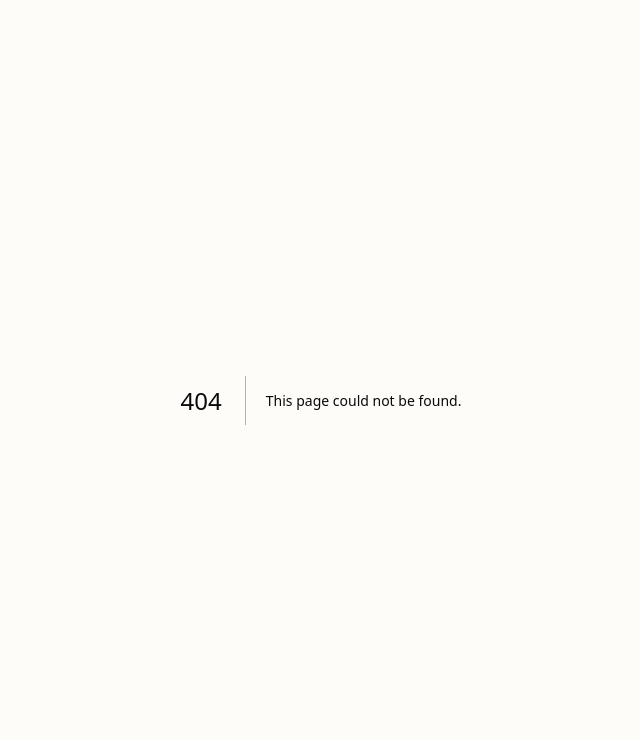
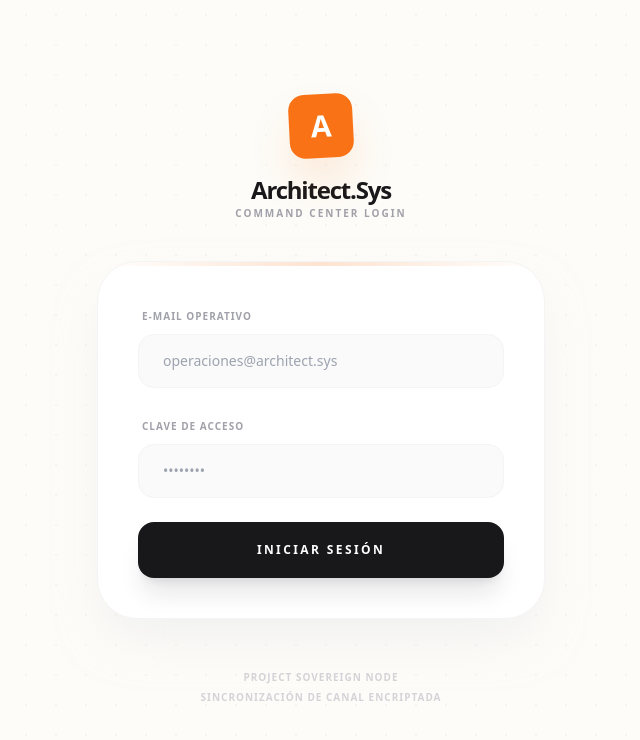
Before and after one commit to klarx94-Architect/architect-landing-hosteleria, a Next.js app: page /login in a window 1280 px wide. Before the commit this address had no page. Shown: the top 740 px of the page, without its empty margins (319-959 px from the left). Built offline with nearby package versions, Linux system fonts and the light colour scheme; no server answers.

Commit message:
feat: implementar autenticación multi-dispositivo y protección de rutas

```diff
--- a/src/app/admin-architect/page.tsx
+++ b/src/app/admin-architect/page.tsx
@@ -6,6 +6,8 @@ import Link from 'next/link';
 import { supabaseClient } from '@/lib/supabase-client';
 
 export default function AdminDashboard() {
+  const router = useRouter();
+  const [loading, setLoading] = useState(true);
   const [stats, setStats] = useState({
     conversations: 0,
     closingRate: 0,
@@ -16,6 +18,16 @@ export default function AdminDashboard() {
   });
 
   useEffect(() => {
+    const checkUser = async () => {
+      const { data: { session } } = await supabaseClient.auth.getSession();
+      if (!session) {
+        router.push('/login');
+      } else {
+        setLoading(false);
+        fetchStats();
+      }
+    };
+
     const fetchStats = async () => {
       if (!supabaseClient) return;
 
@@ -65,7 +77,7 @@ export default function AdminDashboard() {
       }
     };
 
-    fetchStats();
+    checkUser();
 
     const channel = supabaseClient?.channel('stats-sync-heavy')
       .on('postgres_changes', { event: '*', schema: 'public', table: 'chats' }, () => fetchStats())
@@ -74,7 +86,18 @@ export default function AdminDashboard() {
     return () => {
       if (channel) supabaseClient?.removeChannel(channel);
     };
-  }, []);
+  }, [router]);
+
+  const handleLogout = async () => {
+    await supabaseClient.auth.signOut();
+    router.push('/login');
+  };
+
+  if (loading) return (
+    <div className="min-h-screen bg-[#FDFCF8] flex items-center justify-center font-black text-[10px] uppercase tracking-[0.3em] text-zinc-400">
+      Autenticando Nodo...
+    </div>
+  );
 
   return (
     <div className="min-h-screen bg-[#FDFCF8] text-zinc-900 font-sans selection:bg-orange-500/30">
@@ -101,8 +124,11 @@ export default function AdminDashboard() {
               Diagnostics
             </Link>
             <div className="h-4 w-px bg-zinc-200 mx-2"></div>
-            <button className="bg-zinc-900 text-white text-[10px] font-black uppercase px-4 py-2 rounded-lg hover:bg-zinc-800 transition-all">
-              Export Audit
+            <button
+              onClick={handleLogout}
+              className="bg-zinc-900 text-white text-[10px] font-black uppercase px-4 py-2 rounded-lg hover:bg-zinc-800 transition-all"
+            >
+              Cerrar Sesión
             </button>
           </nav>
         </div>
--- /dev/null
+++ b/src/app/login/page.tsx
@@ -0,0 +1,113 @@
+'use client';
+
+import React, { useState, useEffect } from 'react';
+import { useRouter } from 'next/navigation';
+import { supabaseClient } from '@/lib/supabase-client';
+
+export default function LoginPage() {
+  const [email, setEmail] = useState('');
+  const [password, setPassword] = useState('');
+  const [loading, setLoading] = useState(false);
+  const [error, setError] = useState<string | null>(null);
+  const router = useRouter();
+
+  // Si ya hay una sesión, redirigir al dashboard
+  useEffect(() => {
+    const checkUser = async () => {
+      const { data: { session } } = await supabaseClient.auth.getSession();
+      if (session) {
+        router.push('/admin-architect');
+      }
+    };
+    checkUser();
+  }, [router]);
+
+  const handleLogin = async (e: React.FormEvent) => {
+    e.preventDefault();
+    setLoading(true);
+    setError(null);
+
+    const { error } = await supabaseClient.auth.signInWithPassword({
+      email,
+      password,
+    });
+
+    if (error) {
+      setError('Credenciales inválidas o error de conexión.');
+      setLoading(false);
+    } else {
+      router.push('/admin-architect');
+    }
+  };
+
+  return (
+    <div className="min-h-screen bg-[#FDFCF8] flex items-center justify-center p-6 font-sans">
+      {/* BACKGROUND DECOR */}
+      <div className="fixed inset-0 pointer-events-none opacity-[0.03]" style={{ backgroundImage: 'radial-gradient(#000 1px, transparent 1px)', backgroundSize: '30px 30px' }}></div>
+
+      <div className="w-full max-w-md relative">
+        {/* LOGO AREA */}
+        <div className="flex flex-col items-center mb-10">
+          <div className="w-16 h-16 bg-orange-500 rounded-2xl flex items-center justify-center font-black text-3xl text-white shadow-2xl shadow-orange-500/30 mb-4 transform -rotate-3">
+            A
+          </div>
+          <h1 className="text-2xl font-black tracking-tighter text-zinc-900">Architect.Sys</h1>
+          <p className="text-zinc-400 text-[10px] uppercase tracking-[0.2em] font-bold">Command Center Login</p>
+        </div>
+
+        <div className="bg-white border border-zinc-100 p-10 rounded-[2.5rem] shadow-2xl shadow-zinc-200/50 relative overflow-hidden">
+          {/* DECORATIVE LINE */}
+          <div className="absolute top-0 left-0 right-0 h-1 bg-gradient-to-r from-transparent via-orange-500 to-transparent opacity-20"></div>
+
+          <form onSubmit={handleLogin} className="space-y-6">
+            <div className="space-y-2">
+              <label className="text-[10px] uppercase font-black tracking-widest text-zinc-400 ml-1">E-mail Operativo</label>
+              <input
+                type="email"
+                required
+                className="w-full px-6 py-4 bg-zinc-50 border border-zinc-100 rounded-2xl focus:outline-none focus:ring-2 focus:ring-orange-500/20 focus:border-orange-500 transition-all text-sm font-medium"
+                placeholder="operaciones@architect.sys"
+                value={email}
+                onChange={(e) => setEmail(e.target.value)}
+              />
+            </div>
+
+            <div className="space-y-2">
+              <label className="text-[10px] uppercase font-black tracking-widest text-zinc-400 ml-1">Clave de Acceso</label>
+              <input
+                type="password"
+                required
+                className="w-full px-6 py-4 bg-zinc-50 border border-zinc-100 rounded-2xl focus:outline-none focus:ring-2 focus:ring-orange-500/20 focus:border-orange-500 transition-all text-sm font-medium"
+                placeholder="••••••••"
+                value={password}
+                onChange={(e) => setPassword(e.target.value)}
+              />
+            </div>
+
+            {error && (
+              <div className="p-4 bg-red-50 border border-red-100 rounded-xl flex items-center gap-3">
+                <div className="w-1.5 h-1.5 rounded-full bg-red-500 animate-pulse"></div>
+                <p className="text-xs font-bold text-red-600 uppercase tracking-tighter">{error}</p>
+              </div>
+            )}
+
+            <button
+              disabled={loading}
+              className="w-full bg-zinc-900 text-white font-black uppercase text-xs tracking-[0.2em] py-5 rounded-2xl hover:bg-zinc-800 transition-all shadow-xl shadow-zinc-900/10 disabled:opacity-50 disabled:cursor-not-allowed group relative overflow-hidden"
+            >
+              <span className="relative z-10">{loading ? 'Validando Puente...' : 'Iniciar Sesión'}</span>
+              <div className="absolute inset-0 bg-orange-500 transform translate-y-full group-hover:translate-y-[90%] transition-transform opacity-10"></div>
+            </button>
+          </form>
+        </div>
+
+        <footer className="mt-12 text-center">
+          <p className="text-[10px] text-zinc-300 font-bold uppercase tracking-widest leading-loose">
+            Project Sovereign Node <br/>
+            Sincronización de Canal Encriptada
+          </p>
+        </footer>
+      </div>
+    </div>
+  );
+}
--- a/src/app/onboarding/page.tsx
+++ b/src/app/onboarding/page.tsx
@@ -1,7 +1,31 @@
-import React from 'react';
+'use client';
+
+import React, { useEffect, useState } from 'react';
 import Link from 'next/link';
+import { useRouter } from 'next/navigation';
+import { supabaseClient } from '@/lib/supabase-client';
 
 export default function OnboardingPage() {
+  const router = useRouter();
+  const [loading, setLoading] = useState(true);
+
+  useEffect(() => {
+    const checkUser = async () => {
+      const { data: { session } } = await supabaseClient.auth.getSession();
+      if (!session) {
+        router.push('/login');
+      } else {
+        setLoading(false);
+      }
+    };
+    checkUser();
+  }, [router]);
+
+  if (loading) return (
+    <div className="min-h-screen bg-[#FDFCF8] flex items-center justify-center font-black text-[10px] uppercase tracking-[0.3em] text-zinc-400">
+      Autenticando Nodo...
+    </div>
+  );
   return (
     <div className="min-h-screen bg-[#FDFCF8] text-zinc-900 font-sans selection:bg-orange-500/30">
       {/* BACKGROUND DECORATION (SPACE OPS STYLE) */}
```
